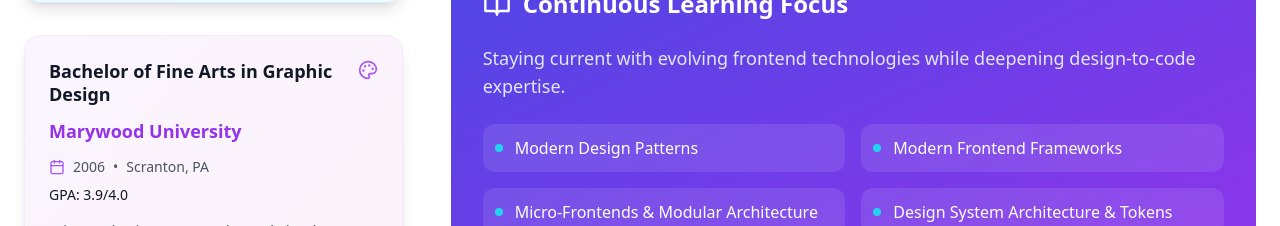
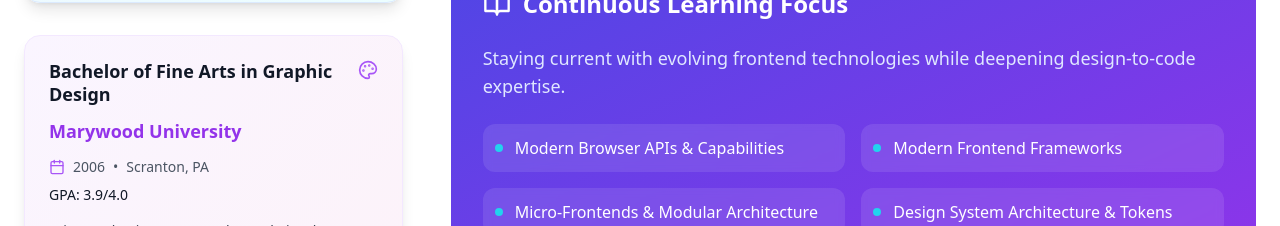
Before and after one commit to Jbx81/jc-resume, a React (Vite) app: page /education in a window 1280 px wide. Shown: the part 860-1086 px from the top of the page. Built offline with nearby package versions, Linux system fonts and the light colour scheme.

Commit message:
feat: + modern browser api

```diff
--- a/src/pages/Education.tsx
+++ b/src/pages/Education.tsx
@@ -92,7 +92,7 @@ const Education = () => {
   ];
 
   const continuousLearning = [
-    "Modern Design Patterns",
+    "Modern Browser APIs & Capabilities",
     // "Advanced React Patterns & Performance",
     "Modern Frontend Frameworks",
     "Micro-Frontends & Modular Architecture",
```
